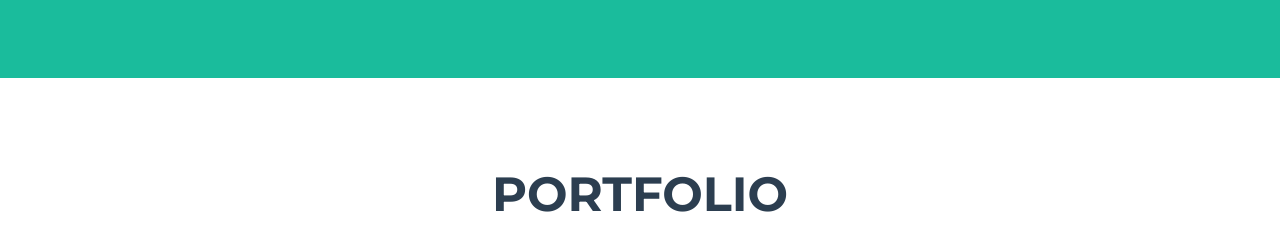
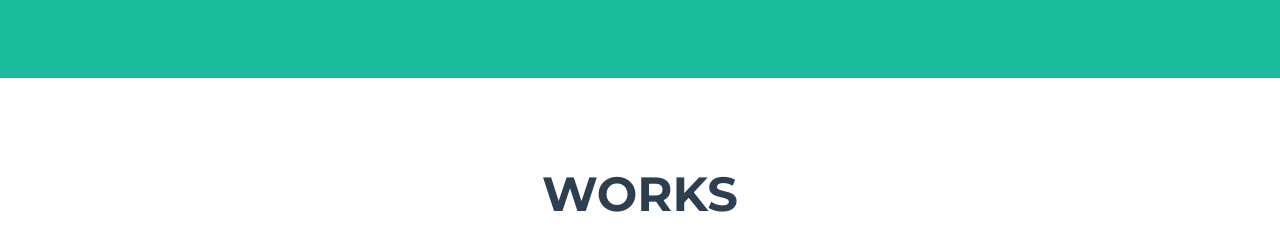
Before and after one commit to noah992/noah992.github.io, a plain HTML site: page index.html in a window 1280 px wide. Shown: the part 705-936 px from the top of the page. Drawn offline with nearby package versions, Linux system fonts and the light colour scheme.

Commit message:
Updated index

```diff
--- a/index.html
+++ b/index.html
@@ -55,7 +55,7 @@
         <section class="page-section portfolio" id="portfolio">
             <div class="container">
                 <!-- Portfolio Section Heading-->
-                <h2 class="page-section-heading text-center text-uppercase text-secondary mb-0">Portfolio</h2>
+                <h2 class="page-section-heading text-center text-uppercase text-secondary mb-0">Works</h2>
                 <!-- Icon Divider-->
                 <div class="divider-custom">
                     <div class="divider-custom-line"></div>
@@ -219,7 +219,7 @@
                     <!-- Footer Social Icons-->
                     <div class="col-lg-4 mb-5 mb-lg-0">
                         <h4 class="text-uppercase mb-4">Around the Web</h4>
-                        <!--<a class="btn btn-outline-light btn-social mx-1" href="#!"><i class="fab fa-fw fa-facebook-f"></i></a>-->
+                        <a class="btn btn-outline-light btn-social mx-1" href="https://noah992.medium.com/"><i class="fab fa-fw fa-medium"></i></a>
                         <a class="btn btn-outline-light btn-social mx-1" href="https://github.com/noah992/Capstone"><i class="fab fa-fw fa-github"></i></a>
                         <a class="btn btn-outline-light btn-social mx-1" href="https://www.linkedin.com/in/nao-kawakami/"><i class="fab fa-fw fa-linkedin-in"></i></a>
                         <!--<a class="btn btn-outline-light btn-social mx-1" href="#!"><i class="fab fa-fw fa-dribbble"></i></a>-->
```
